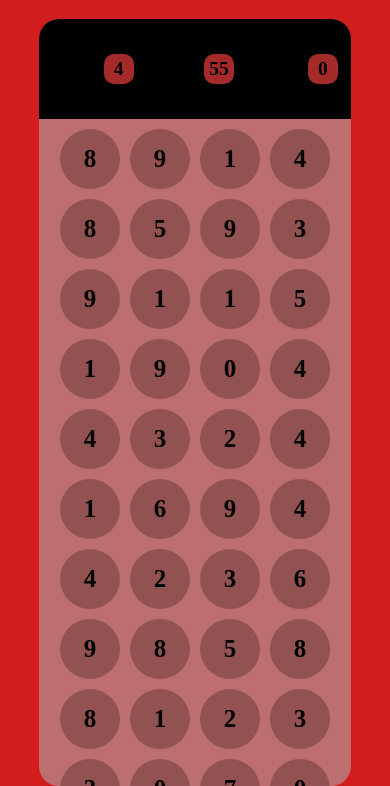
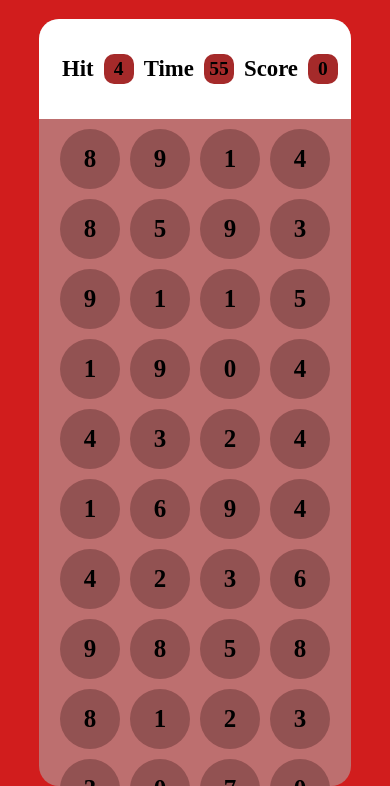
Before and after one commit to TarunSingh1509/Bubble-Game, a plain HTML site: page index.html in a window 390 px wide. Shown: the part 58-844 px from the top of the page. Drawn offline with Linux system fonts and the light colour scheme.

Commit message:
change in responsiveness in code

```diff
--- a/style.css
+++ b/style.css
@@ -114,13 +114,11 @@ html,body{
         /* flex-direction: column; */
         width: 100%;
         height: 100px;
-        background-color: black;
         padding: 0 33%;
     }
     .elem{
         display: flex;
         align-items: center;
-        /* justify-content: space-between; */
         padding: 0 0;
         font-weight: 600;
         font-size: 5vw;
```
